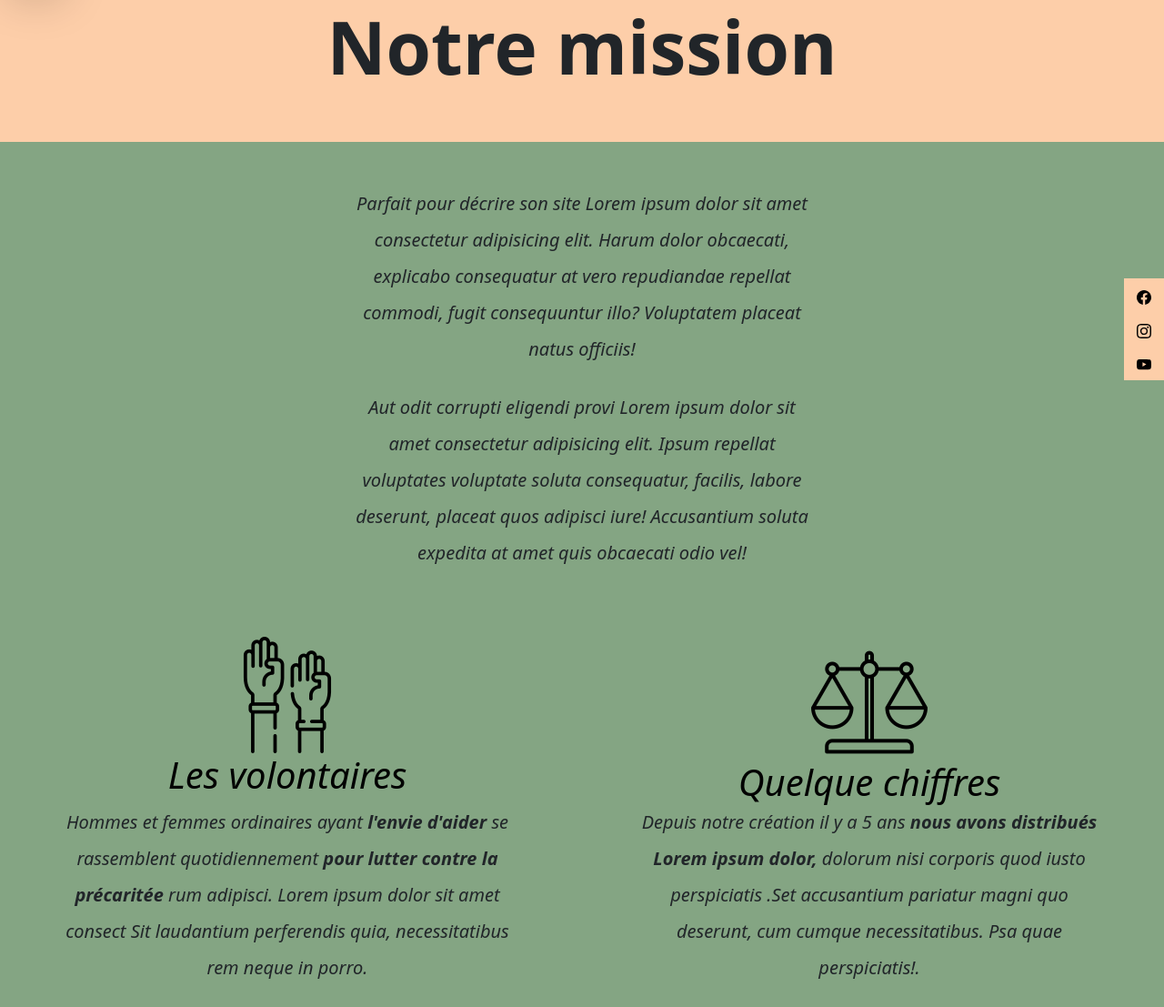
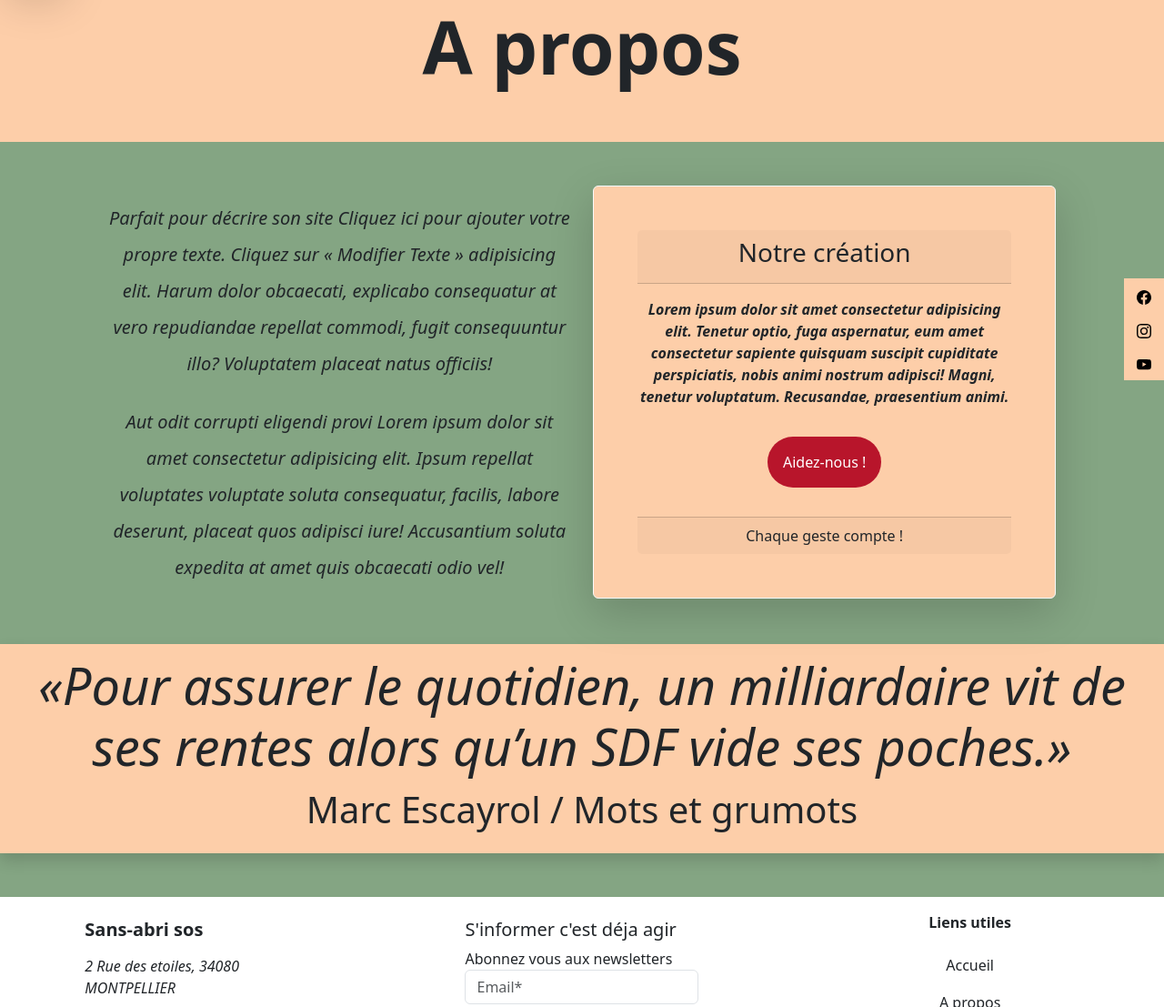
Before and after one commit to FawazMohamed34/sos-sansdomicile, a website: page apropos.html in a window 1280 px wide. Shown: the part 94-1201 px from the top of the page at 91% size. Drawn offline with nearby package versions, Linux system fonts and the light colour scheme.

Commit message:
Page A Propos Review

```diff
--- a/apropos.html
+++ b/apropos.html
@@ -14,69 +14,52 @@
    <main>
     <div class="row  title p-0 justify-content-center align-items-center ">
       <div class="col-12">
-        <h1 class="text-center display-1 fw-bold mt-5">Notre mission</h1>
+        <h1 class="text-center display-1 fw-bold mt-5">A propos</h1>
       </div>
     </div>
 
     <section>
       <div class="row justify-content-center text-center mt-5">
         <div class="col-12 col-md-10 col-lg-8 col-xl-5">
-          <p class="lh-lg fs-5 fst-italic">Parfait pour décrire son site Lorem ipsum dolor sit amet consectetur
-            adipisicing elit. Harum dolor obcaecati, explicabo consequatur at vero repudiandae repellat commodi,
+          <p class="lh-lg fs-5 fst-italic mt-3">Parfait pour décrire son site Cliquez ici pour ajouter votre propre texte.
+            Cliquez sur « Modifier Texte » adipisicing elit. Harum dolor obcaecati, explicabo consequatur at vero repudiandae repellat commodi,
             fugit consequuntur illo? Voluptatem placeat natus officiis!</p>
-          <p class="lh-lg fs-5 fst-italic mt-4">Aut odit corrupti eligendi provi Lorem ipsum dolor sit amet
+            <p class="lh-lg fs-5 fst-italic mt-4">Aut odit corrupti eligendi provi Lorem ipsum dolor sit amet
             consectetur adipisicing elit. Ipsum repellat voluptates voluptate soluta consequatur, facilis, labore
             deserunt,
             placeat quos adipisci iure! Accusantium soluta expedita at amet quis obcaecati odio vel!</p>
         </div>
-      </div>
-      <div class="row justify-content-around align-items-center fst-italic mt-5">
 
-
-        <!-- 2 articles-->
-        <div class="col-12 col-md-10 col-lg-8 col-xl-5 text-center mt-2 align-items-center">
-          <img src="images/volontaire.png" alt="Image de mains levés" class="img-top">
-          <h2 class=" mytitle-card fs-1">Les volontaires</h2>
-          <p class="fst-italic  fs-5 lh-lg"> Hommes et femmes ordinaires ayant <strong>l'envie d'aider
-            </strong> se rassemblent quotidiennement <strong>pour lutter contre la précaritée</strong> rum adipisci.
-            Lorem ipsum dolor sit amet consect Sit laudantium perferendis quia, necessitatibus rem neque in porro.</p>
-        </div>
-
-        <div class="col-12 col-md-10 col-lg-8  col-xl-5 text-center align-items-center m-2">
-          <div class="">
-            <img src="images/balance.png" alt="Image d'une balance" class="img-top">
-            <h2 class="card-title mytitle-card fs-1">Quelque chiffres</h2>
-            <p class="card-text fs-5 fst-italic lh-lg">Depuis notre création il y a 5 ans <strong>nous avons distribués
-                Lorem ipsum dolor,</strong> dolorum nisi corporis quod iusto perspiciatis .Set accusantium pariatur
-              magni quo deserunt,
-              cum cumque necessitatibus. Psa quae perspiciatis!.</p>
+        <div class="col-12 col-md-10 col-lg-5">
+          <div class="card text-center brandColorClass p-5 border border-light border-1 shadow-lg">
+            <div class="card-header">
+              <h2 class="card-title fs-3">Notre création</h2>
+            </div>
+            <div class="card-bodyp-3">
+              <p class="card-text fst-italic fs-6 fw-bold text-justify mt-3 mb-5">Lorem ipsum dolor sit amet consectetur adipisicing elit. Tenetur optio, fuga aspernatur,
+              eum amet consectetur sapiente quisquam suscipit cupiditate
+              perspiciatis, nobis animi nostrum adipisci! Magni, tenetur voluptatum. Recusandae, praesentium animi.</p>
+              <a href="#" class="fs-6 text-white alert myAlert">Aidez-nous !</a>
+            </div>
+            <div class="card-footer text-body-secondar mt-5 fs-6">
+              Chaque geste compte !
+            </div>
           </div>
         </div>
       </div>
+    <section>
 
-      <div class="row justify-content-center mb-5 mt-5">
-
-        <div class="col-12 col-md-10 col-lg-8 col-xl-7  bg-transparent">
-          <div class="p-1 border-0 text-center rounded bg-transparent">
-            <img src="images/dove.png" alt="Image d'une colombe" class="img-top">
-            <h2 class="mytitle-card fs-1 mb-4">Conclusion dolor </h2>
-            <p class="card-text fst-italic fs-5 lh-lg">Ecrire votre texte ici, parlez de votre site..A met consectetur
-              adipisicing elit. Illum optio distinctio atque facilis officia mollitia minus saepe aspernatur ullam amet
-              expedita ad porro, iure facere sunt, numquam, nam unde id?</p>
-            <p class="card-text fst-italic  fs-5 lh-lg">Double cliquez pour remplir avec votre propre description
-              suscipit, qui voluptates tempora at, dicta corrupti ipsa facere? Molestiae reiciendis ullam sit.
-              qui souffrent de dit odit doloribus quo nihil fugiat corporis, debitis quidem a ipsam in</p>
+        <div class="row block p-2 h-100 mt-5 align-items-center text-center brandColorClass shadow mb-5">
+          <div class="col-12">
+            <blockquote cite="https://citation-celebre.leparisien.fr/citation/sdf">
+              <h3 class="display-4  p-1 fst-italic">
+                «Pour assurer le quotidien, un milliardaire vit de ses rentes alors qu’un SDF vide ses poches.»
+              </h3>
+              <p class="display-6 fw-lighter">Marc Escayrol / Mots et grumots</p>
+            </blockquote>
           </div>
         </div>
-      </div>
-    </section>
-
-    <div class="row justify-content-center mb-5">
-      <div class="col-12 col-lg-3 text-center">
-        <a href="#" class="fs-4 text-white alert myAlert mt-3">Cliquez ici pour faire un don</a>
-
-      </div>
-    </div>
+        </section>
   </main>
     <script src="./node_modules/bootstrap/dist/js/bootstrap.min.js"></script>
     <script src="./script.js"></script>
--- a/header.html
+++ b/header.html
@@ -9,12 +9,11 @@
       <a href="https://www.paypal.com/" target="_blank" class="btn order-lg-3 text-white donationLink">Faire un don</a>
       <button class="navbar-toggler btn me-2" type="submit" data-bs-toggle="collapse" data-bs-target="#navbarNav"
       aria-controls="navbarNav" aria-expanded="false" aria-label="Toggle navigation">
-        <svg xmlns="http://www.w3.org/2000/svg" style="width: 50 ; height: 40" class="bi bi-three-dots"
+        <svg xmlns="http://www.w3.org/2000/svg" style="width: 50 ; height: 50" class="bi bi-three-dots"
           viewBox="0 0 16 16">
           <path d="M3 9.5a1.5 1.5 0 1 1 0-3 1.5 1.5 0 0 1 0 3zm5 0a1.5 1.5 0 1 1 0-3 1.5 1.5 0 0 1 0 3zm5 0a1.5 1.5 0 1 1 0-3 1.5 1.5 0 0 1 0 3z" />
         </svg>
       </button>
-
                                       <!--NAVIGATION-->
       <div class="collapse navbar-collapse myNavbarCollapse" id="navbarNav">
         <ul class="navbar-nav">
```
Also changed, not shown: images/assisxs.jpg (deleted), images/balance.png (deleted), images/community.png (deleted), images/dove.png (deleted), images/lamanche.jpg (deleted), images/sans-domicile-fixe-ancien-xs.jpg (deleted), images/sdf.jpg (deleted), images/temoignagnemembre-lg.jpg (deleted), images/vivredanslarue.jpg (deleted), images/volontaire.png (deleted).
